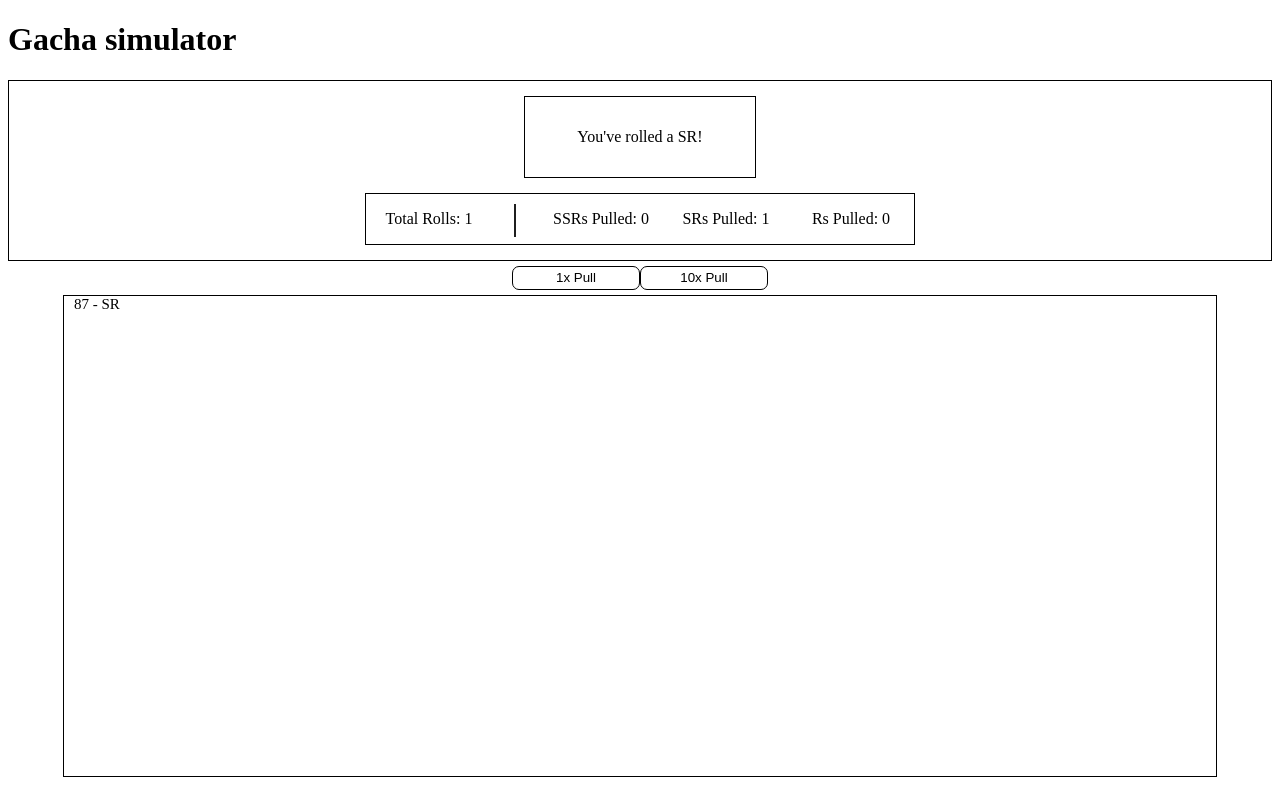
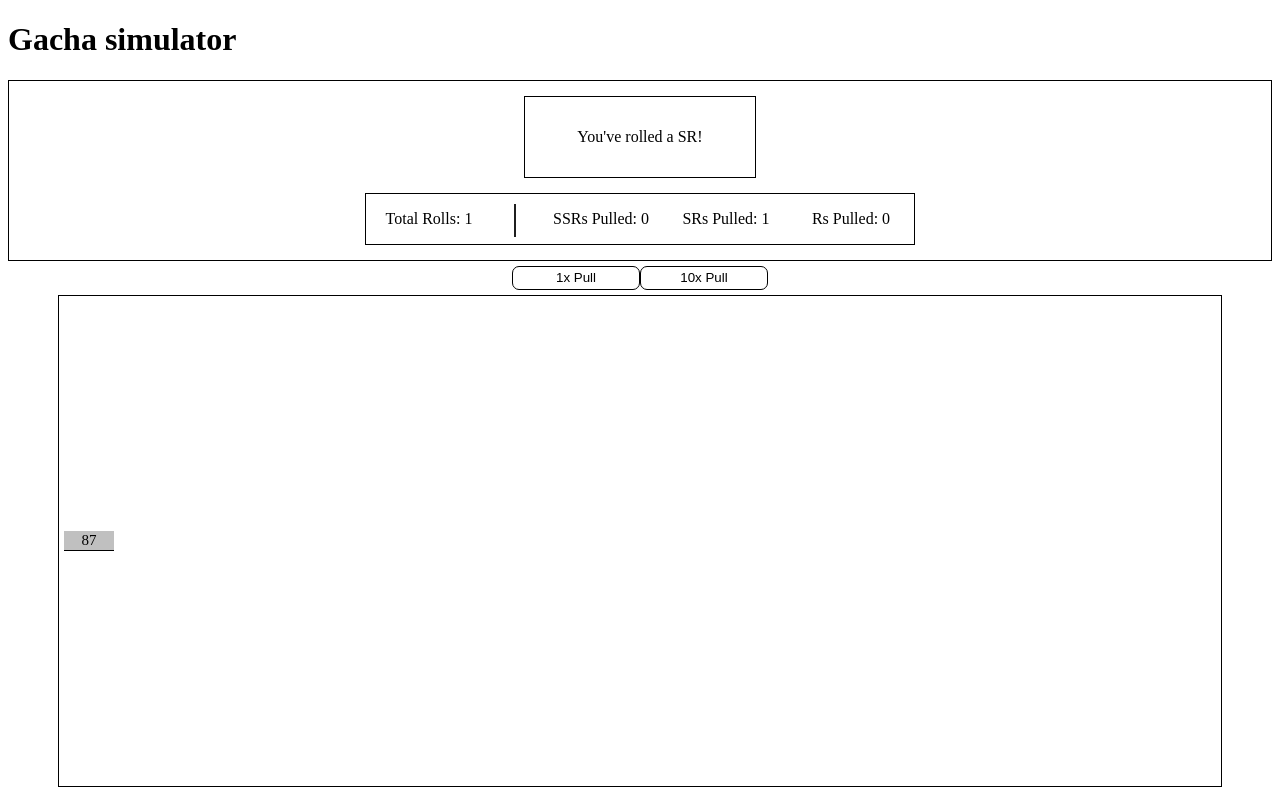
Before and after one commit to RvnVentra/Gacha-Simulator, a React (Create React App) app: page / in a window 1280 px wide. Both pictures are taken after a click on the button "1x Pull". Built offline with nearby package versions, Linux system fonts and the light colour scheme.

Commit message:
Initial colour-coding for results

```diff
--- a/src/components/Content/Gacha/Gacha.js
+++ b/src/components/Content/Gacha/Gacha.js
@@ -93,21 +93,21 @@ export default function Gacha() {
                 totalSSR: totalCategorizedRolls.totalSSR + 1,
             });
             setOutcome("You've rolled a SSR!");
-            GACHA_RESULTS.push(`${r} - SSR`);
+            GACHA_RESULTS.push({result: r, rarity: "SSR"});
         } else if (_srPool.includes(r)) {
             setTotalCategorizedRolls({
                 ...totalCategorizedRolls,
                 totalSR: totalCategorizedRolls.totalSR + 1,
             });
             setOutcome("You've rolled a SR!");
-            GACHA_RESULTS.push(`${r} - SR`);
+            GACHA_RESULTS.push({result: r, rarity: "SR"});
         } else {
             setTotalCategorizedRolls({
                 ...totalCategorizedRolls,
                 totalR: totalCategorizedRolls.totalR + 1,
             });
             setOutcome("You've rolled a R!");
-            GACHA_RESULTS.push(`${r} - R`);
+            GACHA_RESULTS.push({result: r, rarity: "R"});
         };
     };
 
@@ -127,25 +127,22 @@ export default function Gacha() {
             if(_ssrPool.includes(r[i])) {
                 _totalCategorizedRolls.totalSSR = _totalCategorizedRolls.totalSSR + 1;
                 rollResults.push("SSR");
-                GACHA_RESULTS.push(`${r[i]} - SSR`);
+                GACHA_RESULTS.push({result: r[i], rarity: "SSR"});
             } else if (_srPool.includes(r[i])) {
                 _totalCategorizedRolls.totalSR = _totalCategorizedRolls.totalSR + 1;
                 rollResults.push("SR");
-                GACHA_RESULTS.push(`${r[i]} - SR`);
+                GACHA_RESULTS.push({result: r[i], rarity: "SR"});
             } else {
                 _totalCategorizedRolls.totalR = _totalCategorizedRolls.totalR + 1;
-                GACHA_RESULTS.push(`${r[i]} - R`);
+                GACHA_RESULTS.push({result: r[i], rarity: "R"});
             };
         };
 
         if(rollResults.includes("SSR")) {
-            _totalCategorizedRolls.totalSSR = _totalCategorizedRolls.totalSSR + 1;
             setOutcome("You've rolled a SSR!");
         } else if (rollResults.length > 0) {
-            _totalCategorizedRolls.totalSR = _totalCategorizedRolls.totalSR + 1;
             setOutcome("You've rolled a SR!");
         } else {
-            _totalCategorizedRolls.totalR = _totalCategorizedRolls.totalR + 1;
             setOutcome("You've rolled a R!");
         };
 
--- a/src/components/Content/Gacha/GachaResults/gachaResults.js
+++ b/src/components/Content/Gacha/GachaResults/gachaResults.js
@@ -3,9 +3,9 @@ import styled from "styled-components";
 export default function Gacha_Results(props) {
     const { gachaResults } = props;
 
-    const displayResults = gachaResults.map((result, index) => {
+    const displayResults = gachaResults.map(({ result, rarity }, index) => {
         return (
-            <Results key={index}>{result}</Results>
+            <Results key={index} rarity={rarity}>{result}</Results>
         );
     });
 
@@ -20,16 +20,23 @@ const ResultsContainer = styled.div`
     display: flex;
     flex-direction: column;
     flex-wrap: wrap;
-    align-items: first baseline;
+    justify-content: center;
     border: 1px solid black;
     margin: 0 auto;
     width: 90vw;
     height: 60vh;
+    padding: 5px;
     font-size: 15px;
 `;
 
 const Results = styled.li`
+    border-bottom: 1px solid black;
     list-style: none;
-    width: 75px;
-    padding: 0.3px 10px;
+    width: 50px;
+    padding: 1px 0px;
+    text-align: center;
+
+    ${props => props.rarity === "SSR" && "background-color: gold"}
+    ${props => props.rarity === "SR" && "background-color: silver"}
+    ${props => props.rarity === "R" && "background-color: brown"}
 `;
```
